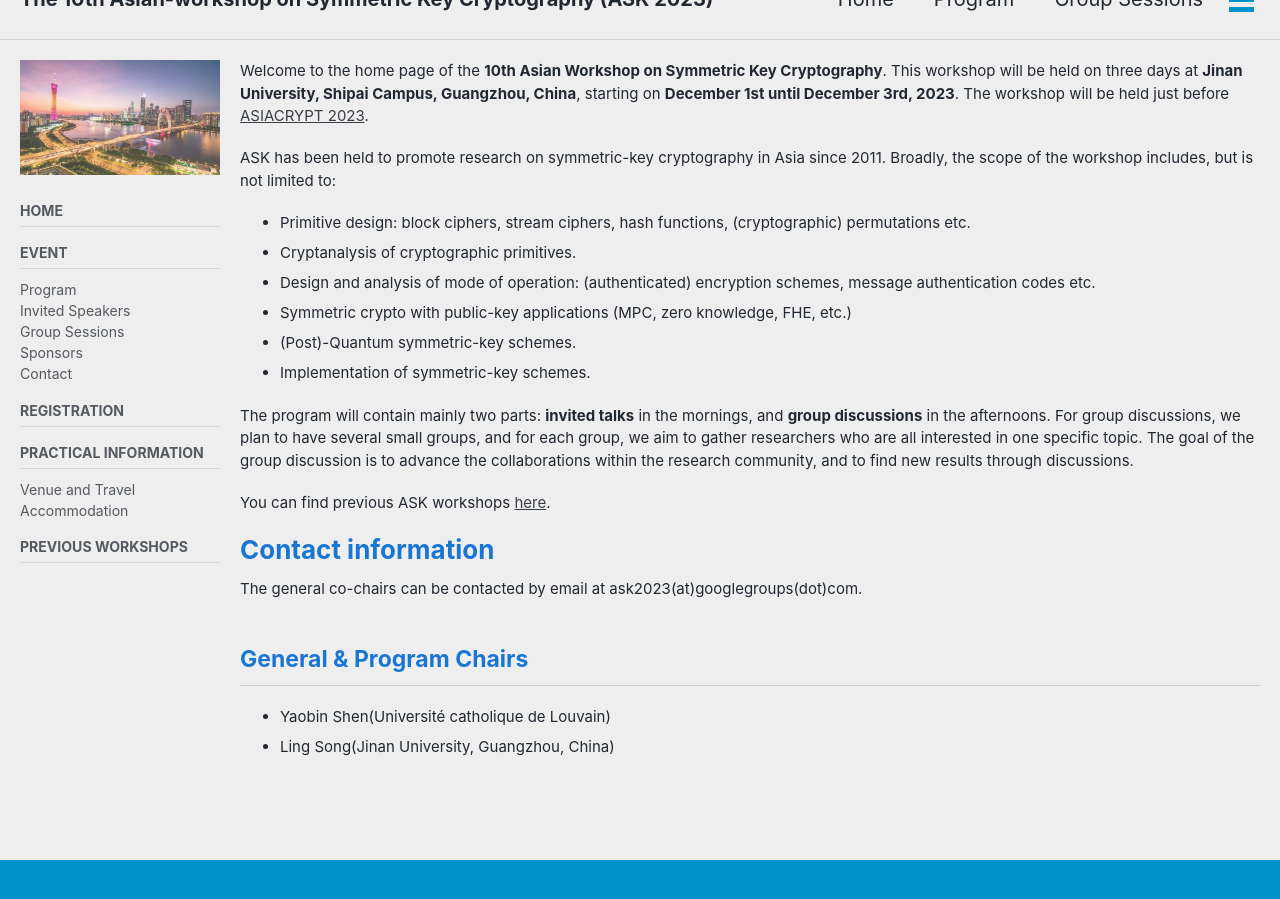
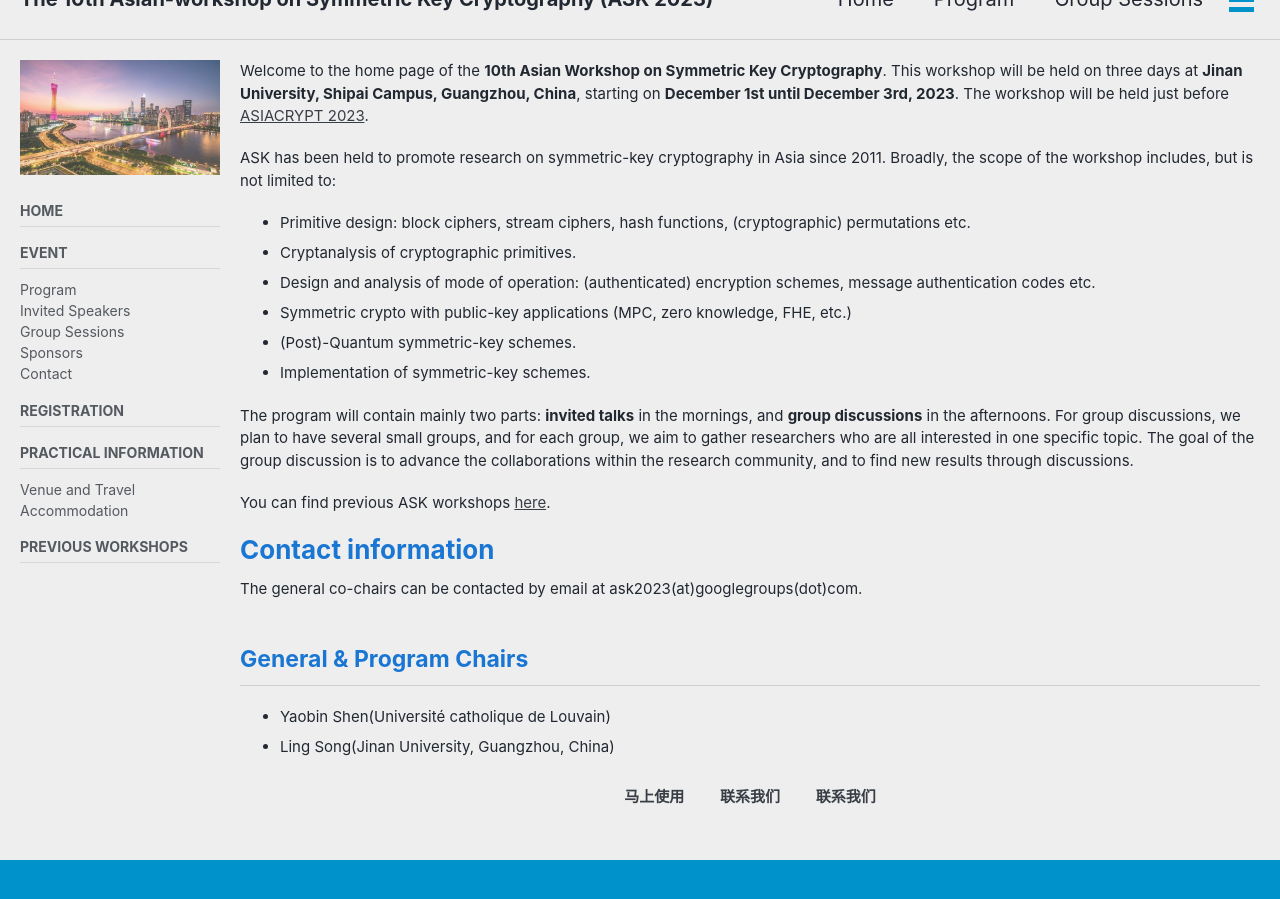
Before and after one commit to cryptanalysisbench/SATbench, a Jekyll site: the page built from index.md, in a window 1280 px wide and 900 px high, scrolled down 41 px. Built offline with Jekyll 4.4.1, drawn with Linux system fonts in a browser that asks for light colours; cached includes are drawn as plain includes; nearby versions of some CDN libraries.

Commit message:
Update index.md

```diff
--- a/index.md
+++ b/index.md
@@ -34,3 +34,11 @@ The general co-chairs can be contacted by email at ask2023(at)googlegroups(dot)c
 <li>Yaobin Shen(Université catholique de Louvain)</li>
 <li>Ling Song(Jinan University, Guangzhou, China)</li>
 </ul>
+
+<div class="row text-center">
+<div class="col-lg-9 col-xxl-7 mx-auto">
+  <a href="https://htmlpage.cn/builder/" class="btn btn-lg btn-primary rounded-pill mx-1">马上使用</a>
+  <a href="https://htmlpage.cn/contact" class="btn btn-lg btn-outline-primary rounded-pill mx-1">联系我们</a>
+  <a href="https://htmlpage.cn/contact" class="btn btn-lg btn-outline-primary rounded-pill mx-1">联系我们</a>
+</div>
+</div>
```
